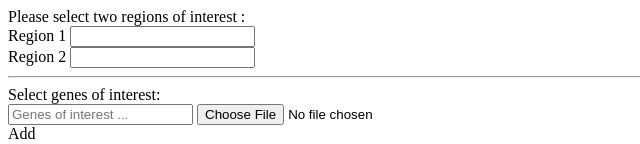
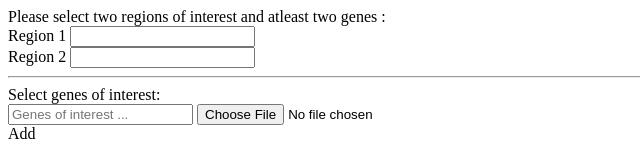
Before and after one commit to xgui3783/ws_filewatcher, a website: page data/template.html in a window 1280 px wide. Shown: the top 144 px of the page, without its empty margins (0-640 px from the left). Drawn offline with Linux system fonts and the light colour scheme.

Commit message:
improved description

```diff
--- a/data/template.html
+++ b/data/template.html
@@ -10,7 +10,7 @@
 
 
       <div class="well" >
-            <span>Please select two regions of interest : </span>
+            <span>Please select two regions of interest and atleast two genes : </span>
       </div>
 
       <div class="input-group">
```
